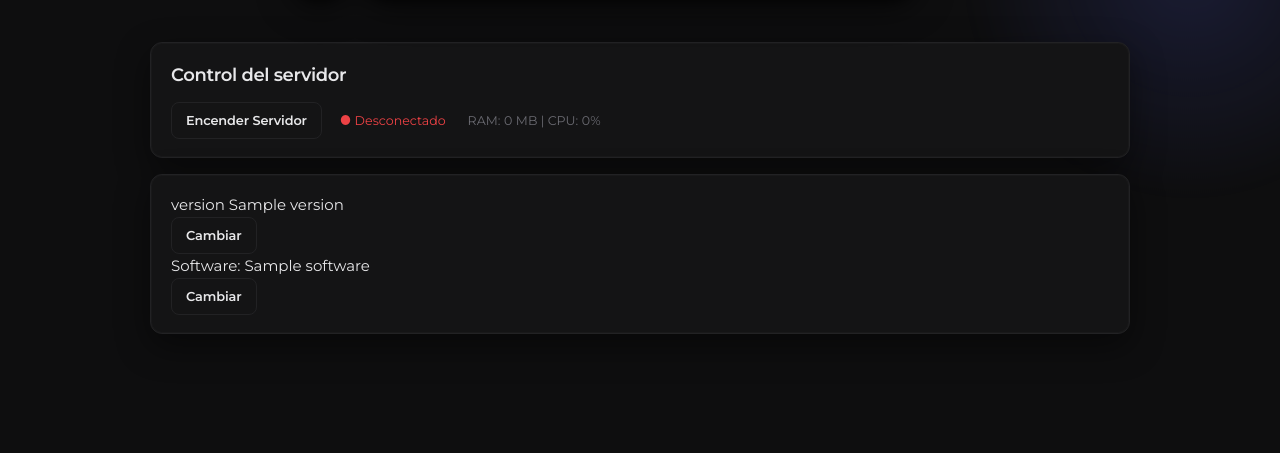
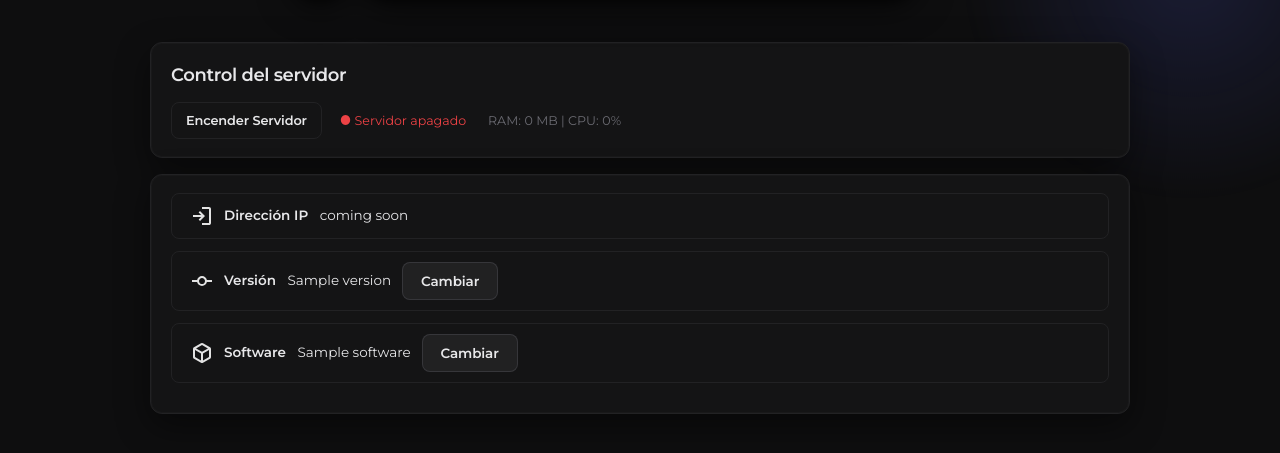
Before and after one commit to Bautilongo/pijadmin, a Flask app: template templates/server.html in a window 1280 px wide. Shown: the part 78-531 px from the top of the page. Run offline with Flask 3, Linux system fonts and the light colour scheme; the template is opened without the code that fills it: most values are stand-ins (such as "Sample title", 1, 10 or a date in 2020); some libraries are stand-ins or nearby versions.

Commit message:
More SVGs and new layout for server options

```diff
--- a/app.py
+++ b/app.py
@@ -258,9 +258,12 @@ def server(server_name):
         return render_template('404.html'), 404
     return render_template('server.html', server=server, server_name=server_name)
 
+@app.route('/settings')
+def settings():
+    return render_template('settings.html')
+
 def clients_emit(evento, data, server_name):
         socketio.emit(evento, data, to=server_name)
-
 
 def emitir_estado_servidor(server_name, process_obj):
     status_ = None
--- a/static/css/style.css
+++ b/static/css/style.css
@@ -810,6 +810,49 @@ button:disabled {
     background: #222224;
 }
 
+.server-option {
+    display: flex;
+    align-items: center;
+    justify-content:stretch;
+    margin-bottom: 12px;
+    border: 1px solid transparent;
+    border-radius: var(--radius-sm);
+    border-color: var(--pill-border);
+    padding: 10px 18px;
+}
+
+.server-option span {
+    font-weight: 600;
+    margin-right: 8px;
+}
+
+.server-option p {
+    margin-right: 11px;
+    font-size: 0.9rem;
+}
+
+.server-option img {
+    margin-right: 10px;
+}
+
+footer {
+    text-align: center;
+    font-size: 0.82rem;
+    color: var(--text-muted);
+    margin-top: 40px;
+}
+
+#panel-options h2 {
+    margin-bottom: 1px;
+}
+
+#panel-options header {
+    display: flex;
+    align-items: center;
+    gap: 10px;
+    margin-bottom: 12px;
+}
+
 @media (max-width: 780px) {
     body {
         padding: 14px;
--- a/static/locals/es.json
+++ b/static/locals/es.json
@@ -38,7 +38,7 @@
     },
     "server": {
         "control": "Control del servidor",
-        "turn_on": "Encender Servidor",
+        "start": "Encender Servidor",
         "disconnected": "● Servidor apagado",
         "starting": "● Servidor iniciando",
         "connected": "● Servidor en línea",
--- a/templates/server.html
+++ b/templates/server.html
@@ -6,16 +6,26 @@
     <main class="main-content">
         <div class="card" id="panel-control" data-server="{{ server_name }}">
             <h2 data-i18n="server.control">Control del servidor</h2>
-            <button id="btnStart" onclick="iniciar()">Encender Servidor</button>
-            <span id="status">● Desconectado</span>
+            <button id="btnStart" onclick="iniciar()" data-i18n="server.start">Encender Servidor</button>
+            <span id="status" data-i18n="server.disconnected">● Servidor apagado</span>
             <span id="metrics">RAM: 0 MB | CPU: 0%</span>
         </div>
 
         <div class="card section" id="panel-main">
-            <p>version {{server['version']}}</p>
-            <button>Cambiar</button>
-            <p>Software: {{server['software']}}</p>
-            <button>Cambiar</button>
+            <div class="server-option">
+                <img src="{{ url_for('static', filename='icons/login.svg') }}" alt="adress">
+                <p><span data-i18n="server.adress">Dirección IP</span> coming soon</p>
+            </div>
+            <div class="server-option">
+                <img src="{{ url_for('static', filename='icons/commit.svg') }}" alt="version">
+                <p><span data-i18n="server.version">Versión</span> {{server['version']}}</p>
+                <button class="btn btn-secondary">Cambiar</button>
+            </div>
+            <div class="server-option">
+                <img src="{{ url_for('static', filename='icons/software.svg') }}" alt="software">
+                <p><span data-i18n="server.software">Software</span> {{server['software'].capitalize()}}</p>
+                <button class="btn btn-secondary">Cambiar</button>
+            </div>
         </div>
 
         <div class="card section" id="panel-console">
@@ -27,7 +37,10 @@
         </div>
 
         <div class="card section" id="panel-options">
-            <h2>server.properties</h2>
+            <header>
+                <img src="{{ url_for('static', filename='icons/code.svg') }}" alt="properties">
+                <h2>server.properties</h2>
+            </header>
             asd
             <br>
             asd
```
Also changed, not shown: static/locals/en.json (+7 -8 lines), static/icons/code.svg (added), static/icons/commit.svg (added), static/icons/login.svg (added), static/icons/software.svg (added).
